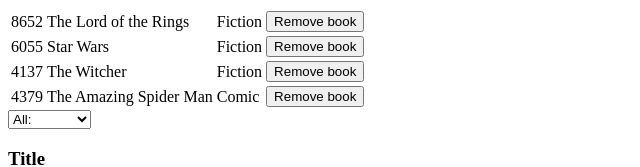
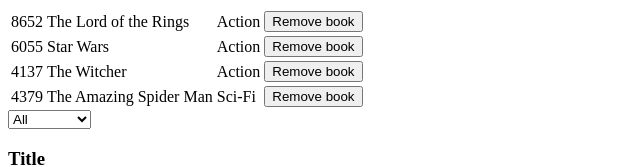
Before and after one commit to tadeuasarro/book-store, a React (Create React App) app: page / in a window 1280 px wide. Shown: the top 167 px of the page, without its empty margins (0-640 px from the left). Built offline with nearby package versions, Linux system fonts and the light colour scheme.

Commit message:
Add filtered Books to BooksList

```diff
--- a/src/components/CategoryFilter.js
+++ b/src/components/CategoryFilter.js
@@ -1,10 +1,9 @@
 import PropTypes from 'prop-types';
 
 const CategoryFilter = ({ filter }) => {
-  const CATEGORIES = ['Action', 'Biography', 'History', 'Horror', 'Kids', 'Learning', 'Sci-Fi'];
+  const CATEGORIES = ['All', 'Action', 'Biography', 'History', 'Horror', 'Kids', 'Learning', 'Sci-Fi'];
   return (
     <select onChange={filter}>
-      <option>All:</option>
       {CATEGORIES.map(category => (
         <option key={category}>
           {category}
--- a/src/containers/BooksList.js
+++ b/src/containers/BooksList.js
@@ -10,6 +10,7 @@
     super(props);
     this.handleRemoveBook = this.handleRemoveBook.bind(this);
     this.handleFilterChange = this.handleFilterChange.bind(this);
+    this.selectFilteredBooks = this.selectFilteredBooks.bind(this);
   }
 
   handleRemoveBook(id) {
@@ -22,13 +23,22 @@
     changeFilter(event);
   }
 
+  selectFilteredBooks() {
+    const { filter } = this.props;
+    const books = this.props.books.books; // eslint-disable-line
+    if (filter === 'All') {
+      return books;
+    }
+    return books.filter(book => book.category === filter);
+  }
+
   render() {
-    const bookArr = Object.values(this.props.books.books); // eslint-disable-line
+    const filteredBooks = this.selectFilteredBooks();
     return (
       <div>
         <table>
           <tbody>
-            {bookArr.map(book => { // eslint-disable-line
+            {filteredBooks.map(book => { // eslint-disable-line
               const { id, title, category } = book;
               return (
                 <Book
@@ -49,6 +59,7 @@
 }
 
 BooksList.propTypes = {
+  filter: PropTypes.string.isRequired,
   removeBook: PropTypes.func.isRequired,
   changeFilter: PropTypes.func.isRequired,
   books: PropTypes.shape({
--- a/src/reducers/books.js
+++ b/src/reducers/books.js
@@ -7,22 +7,22 @@
     {
       id: roundID(),
       title: 'The Lord of the Rings',
-      category: 'Fiction',
+      category: 'Action',
     },
     {
       id: roundID(),
       title: 'Star Wars',
-      category: 'Fiction',
+      category: 'Action',
     },
     {
       id: roundID(),
       title: 'The Witcher',
-      category: 'Fiction',
+      category: 'Action',
     },
     {
       id: roundID(),
       title: 'The Amazing Spider Man',
-      category: 'Comic',
+      category: 'Sci-Fi',
     },
   ],
   filter: 'All',
```
Also changed, not shown: 1 other file (tests, documents, lock files or other folders).
